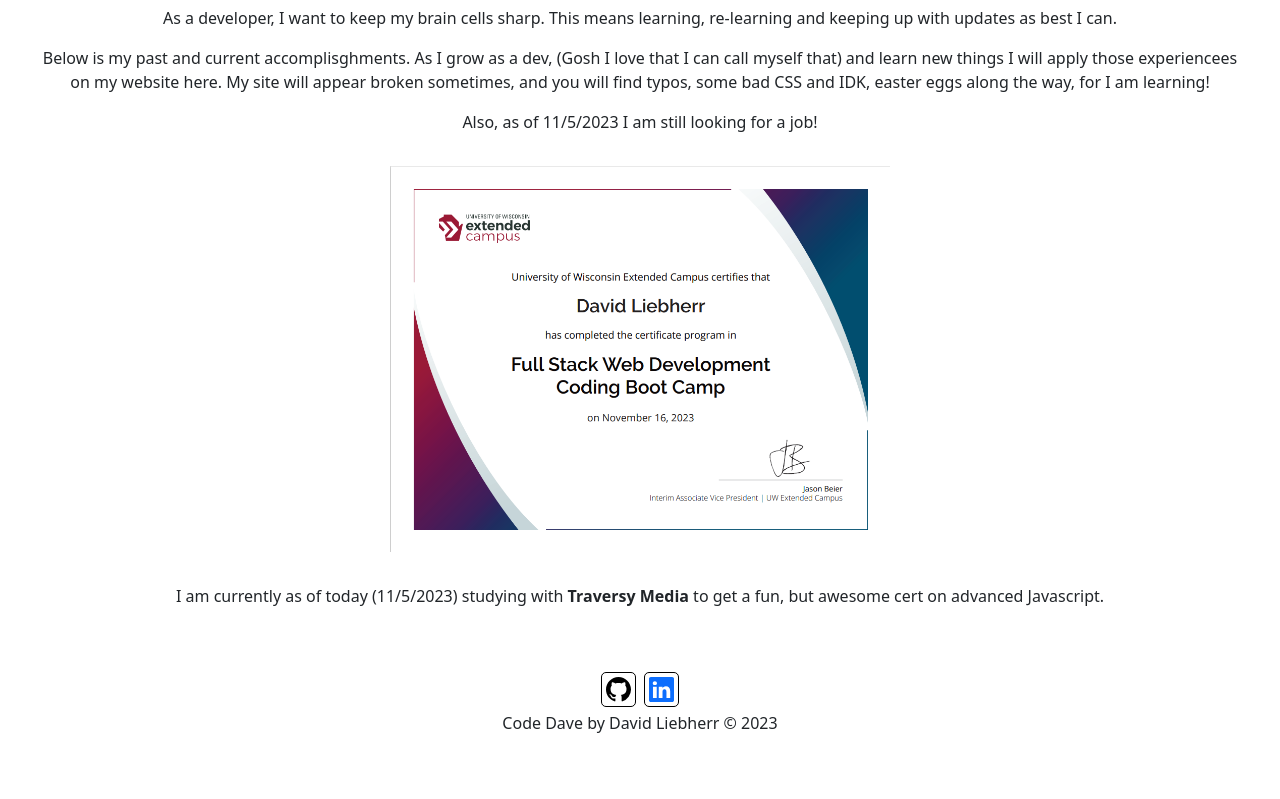
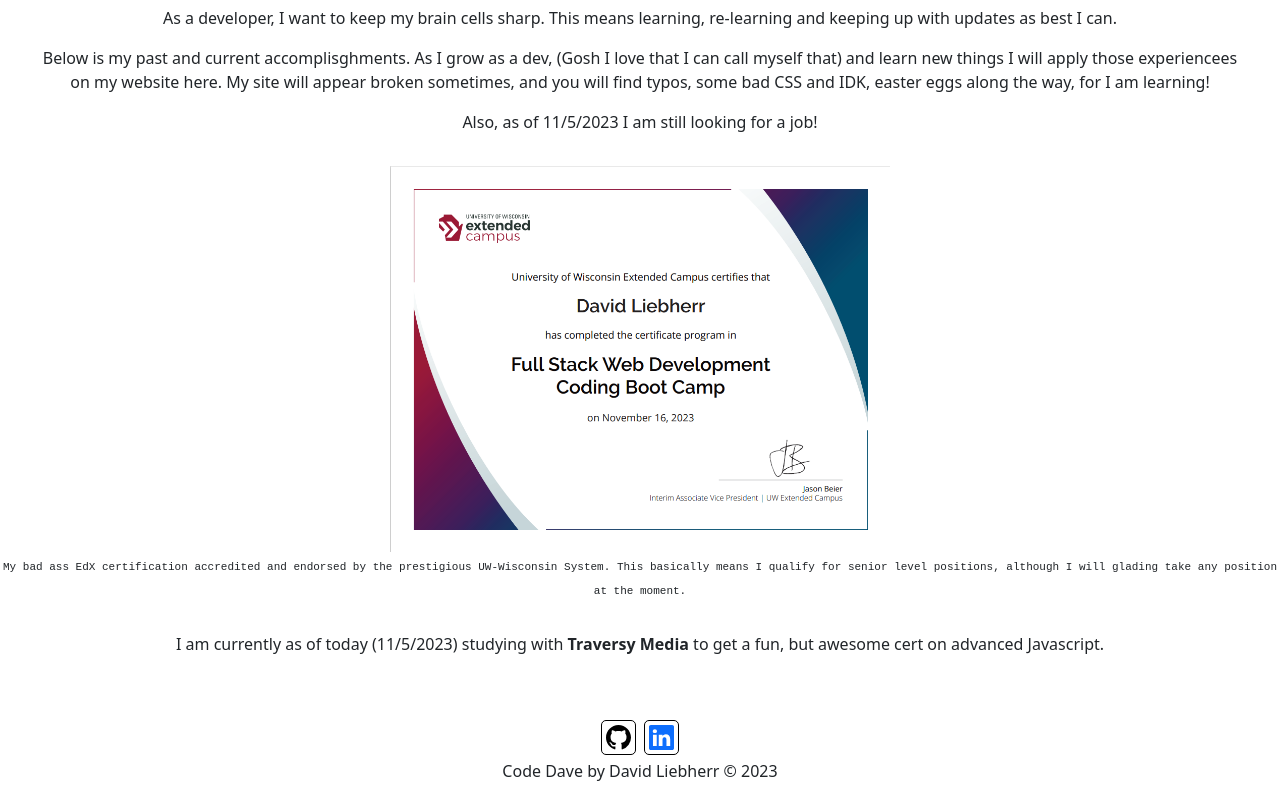
Before and after one commit to aidev13/react-portfolio, a React (Vite) app: page / in a window 1280 px wide. Shown: the part 1311-2110 px from the top of the page. Before the commit the page ends 2062 px from the top, so only its background shows below. Built offline with nearby package versions, Linux system fonts and the light colour scheme.

Commit message:
small changes

```diff
--- a/src/page/About.jsx
+++ b/src/page/About.jsx
@@ -1,8 +1,6 @@
 import Typewriter from 'typewriter-effect'
 import Header from "../components/Header"
 import uwcert from '/uwwbc-edx-cert.png'
-
-
 import "./page.css"
 
 let today = new Date();
@@ -52,6 +50,10 @@ const About = () => {
                </div>
                <div id='cert'>
                   <img src={uwcert} id='certpic' />
+
+               </div>
+               <div className="text-center">
+                  <tt className="sm-text">My bad ass EdX certification accredited and endorsed by the prestigious UW-Wisconsin System. This basically means I qualify for senior level positions, although I will glading take any position at the moment.</tt>
                </div>
                <p id="progession">
                   I am currently as of today ({month}/{day}/{year}) studying with <b>Traversy Media</b> to get a fun, but awesome cert on advanced Javascript.
--- a/src/page/page.css
+++ b/src/page/page.css
@@ -3,6 +3,10 @@
 }
 
 /* About Page styles */
+.sm-text {
+   font-size: 11px;
+}
+
 .image_flex {
    display: flex;
    justify-content: center;
@@ -31,7 +35,7 @@
    align-items: center;
 }
 
-.about_content{
+.about_content {
    font-size: 1.3em;
 }
 
@@ -83,7 +87,8 @@
 
 #progession {
    text-align: center;
-      background: rgba(255, 255, 255, 0.5); /* Adjust the last value (0.5) to change the background opacity */
+   background: rgba(255, 255, 255, 0.5);
+   /* Adjust the last value (0.5) to change the background opacity */
    margin: 2rem;
    text-align: center;
 
@@ -97,7 +102,9 @@
 #certpic {
    width: 500px;
    height: auto;
+   min-width: 300px;
 }
+
 
 
 
@@ -215,7 +222,7 @@
    align-items: center;
 }
 
-     .tt_bg{
+.tt_bg {
    background-color: rgba(240, 255, 255, 0.295);
    padding: 5px;
 }
```
Lines whose indentation alone changed are shown as unchanged.
